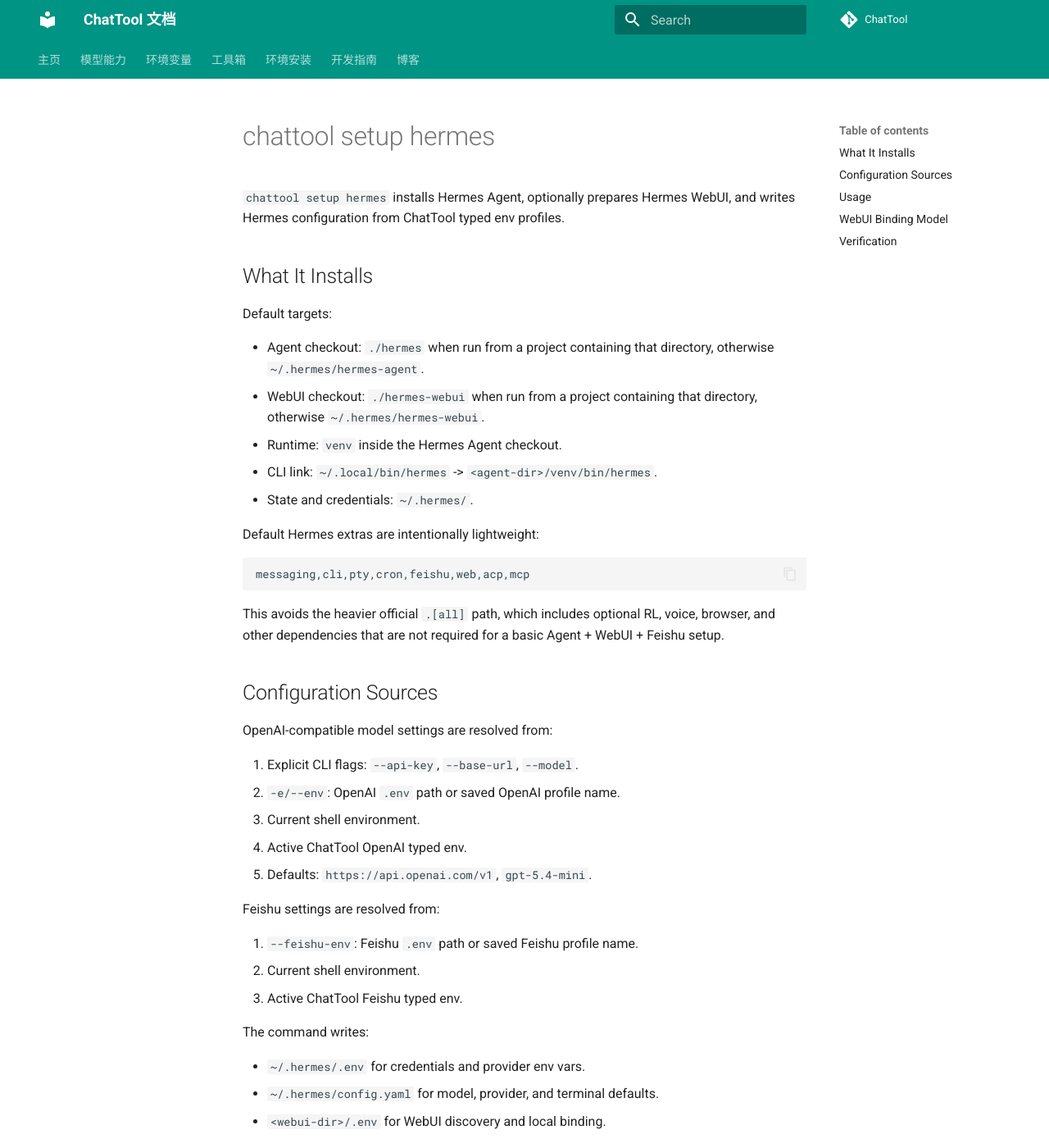
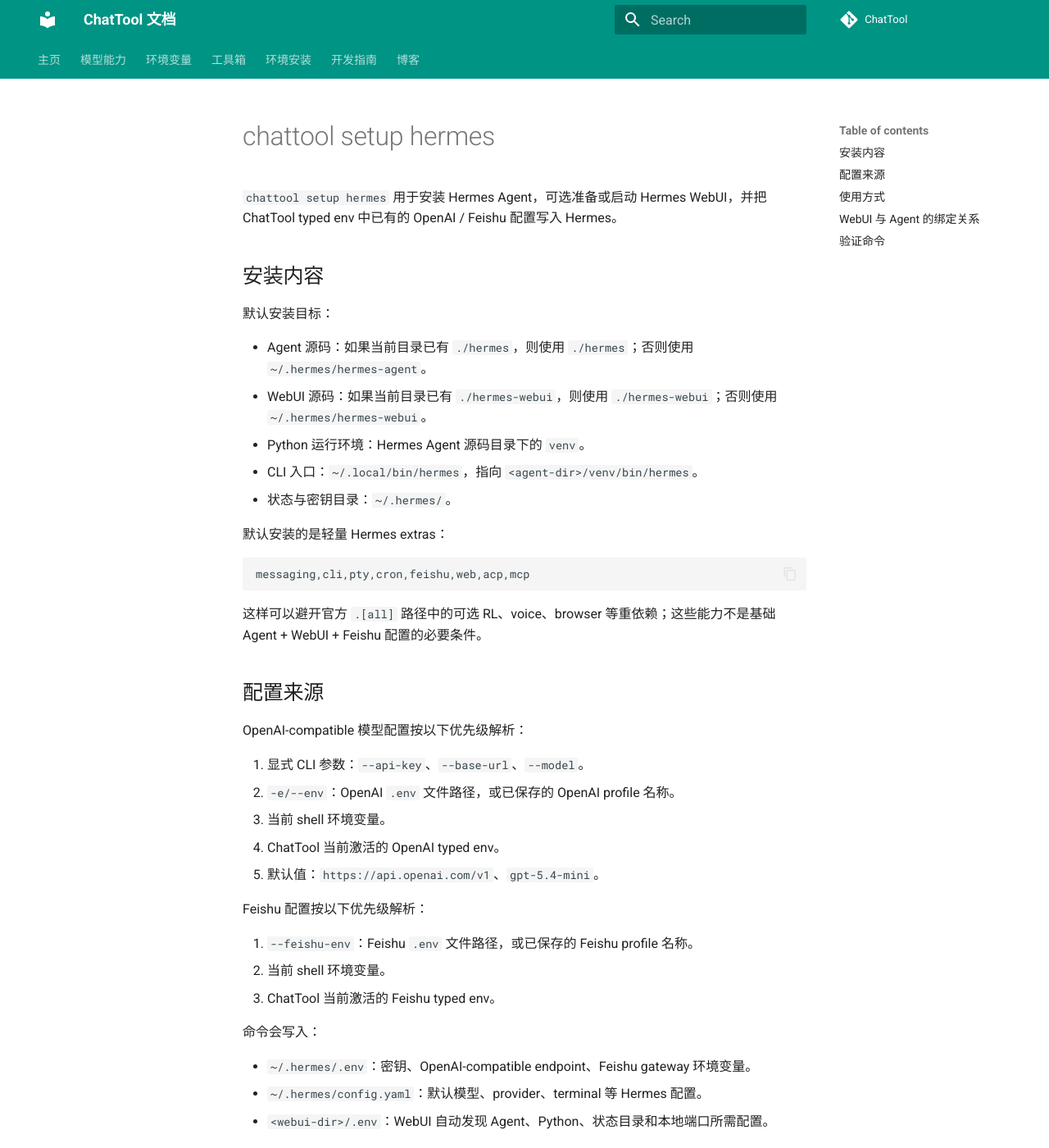
Before and after one commit to cubenlp/ChatTool, an MkDocs documentation site: the page built from docs/setup-hermes.md, in a window 1280 px wide and 1400 px high. Shown: the whole window at 82% size. Built offline with MkDocs 1.6.1 and Material for MkDocs 9.7.7, drawn with Linux system fonts in a browser that asks for light colours; comment, search, counter and statistics services are not loaded; the version menu is left out; some of the changed text lies outside the part shown.

Commit message:
docs: localize hermes setup guide

````diff
--- a/docs/setup-hermes.md
+++ b/docs/setup-hermes.md
@@ -1,95 +1,95 @@
 # chattool setup hermes
 
-`chattool setup hermes` installs Hermes Agent, optionally prepares Hermes WebUI, and writes Hermes configuration from ChatTool typed env profiles.
+`chattool setup hermes` 用于安装 Hermes Agent，可选准备或启动 Hermes WebUI，并把 ChatTool typed env 中已有的 OpenAI / Feishu 配置写入 Hermes。
 
-## What It Installs
+## 安装内容
 
-Default targets:
+默认安装目标：
 
-- Agent checkout: `./hermes` when run from a project containing that directory, otherwise `~/.hermes/hermes-agent`.
-- WebUI checkout: `./hermes-webui` when run from a project containing that directory, otherwise `~/.hermes/hermes-webui`.
-- Runtime: `venv` inside the Hermes Agent checkout.
-- CLI link: `~/.local/bin/hermes` -> `<agent-dir>/venv/bin/hermes`.
-- State and credentials: `~/.hermes/`.
+- Agent 源码：如果当前目录已有 `./hermes`，则使用 `./hermes`；否则使用 `~/.hermes/hermes-agent`。
+- WebUI 源码：如果当前目录已有 `./hermes-webui`，则使用 `./hermes-webui`；否则使用 `~/.hermes/hermes-webui`。
+- Python 运行环境：Hermes Agent 源码目录下的 `venv`。
+- CLI 入口：`~/.local/bin/hermes`，指向 `<agent-dir>/venv/bin/hermes`。
+- 状态与密钥目录：`~/.hermes/`。
 
-Default Hermes extras are intentionally lightweight:
+默认安装的是轻量 Hermes extras：
 
 ```text
 messaging,cli,pty,cron,feishu,web,acp,mcp
 ```
 
-This avoids the heavier official `.[all]` path, which includes optional RL, voice, browser, and other dependencies that are not required for a basic Agent + WebUI + Feishu setup.
+这样可以避开官方 `.[all]` 路径中的可选 RL、voice、browser 等重依赖；这些能力不是基础 Agent + WebUI + Feishu 配置的必要条件。
 
-## Configuration Sources
+## 配置来源
 
-OpenAI-compatible model settings are resolved from:
+OpenAI-compatible 模型配置按以下优先级解析：
 
-1. Explicit CLI flags: `--api-key`, `--base-url`, `--model`.
-2. `-e/--env`: OpenAI `.env` path or saved OpenAI profile name.
-3. Current shell environment.
-4. Active ChatTool OpenAI typed env.
-5. Defaults: `https://api.openai.com/v1`, `gpt-5.4-mini`.
+1. 显式 CLI 参数：`--api-key`、`--base-url`、`--model`。
+2. `-e/--env`：OpenAI `.env` 文件路径，或已保存的 OpenAI profile 名称。
+3. 当前 shell 环境变量。
+4. ChatTool 当前激活的 OpenAI typed env。
+5. 默认值：`https://api.openai.com/v1`、`gpt-5.4-mini`。
 
-Feishu settings are resolved from:
+Feishu 配置按以下优先级解析：
 
-1. `--feishu-env`: Feishu `.env` path or saved Feishu profile name.
-2. Current shell environment.
-3. Active ChatTool Feishu typed env.
+1. `--feishu-env`：Feishu `.env` 文件路径，或已保存的 Feishu profile 名称。
+2. 当前 shell 环境变量。
+3. ChatTool 当前激活的 Feishu typed env。
 
-The command writes:
+命令会写入：
 
-- `~/.hermes/.env` for credentials and provider env vars.
-- `~/.hermes/config.yaml` for model, provider, and terminal defaults.
-- `<webui-dir>/.env` for WebUI discovery and local binding.
+- `~/.hermes/.env`：密钥、OpenAI-compatible endpoint、Feishu gateway 环境变量。
+- `~/.hermes/config.yaml`：默认模型、provider、terminal 等 Hermes 配置。
+- `<webui-dir>/.env`：WebUI 自动发现 Agent、Python、状态目录和本地端口所需配置。
 
-Secrets are written locally and should not be committed.
+密钥只写入本机文件，不应提交到 Git 仓库。
 
-## Usage
+## 使用方式
 
-Preview actions without writing files:
+只预览计划，不写文件、不执行安装：
 
 ```bash
 chattool setup hermes --dry-run -I
 ```
 
-Install in the current research project and reuse active ChatTool env profiles:
+在当前 research project 内安装，并复用 ChatTool 当前激活的 typed env：
 
 ```bash
 chattool setup hermes --agent-dir ./hermes --webui-dir ./hermes-webui
 ```
 
-Use named profiles:
+显式指定 OpenAI / Feishu profile：
 
 ```bash
 chattool setup hermes -e apple --feishu-env rexwzh
 ```
 
-Install and start WebUI:
+安装并启动 WebUI：
 
 ```bash
 chattool setup hermes --agent-dir ./hermes --webui-dir ./hermes-webui --start-webui
 ```
 
-Only install dependencies and CLI link, without writing model or Feishu config:
+只安装依赖和 CLI 链接，不写模型或 Feishu 配置：
 
 ```bash
 chattool setup hermes --install-only
 ```
 
-## WebUI Binding Model
+## WebUI 与 Agent 的绑定关系
 
-A single Hermes WebUI server process binds to one Hermes Agent runtime via:
+一个 Hermes WebUI server 进程启动时绑定一套 Hermes Agent runtime，主要由这些变量决定：
 
 - `HERMES_WEBUI_AGENT_DIR`
 - `HERMES_WEBUI_PYTHON`
 - `HERMES_HOME`
 - `HERMES_CONFIG_PATH`
 
-That WebUI can still contain multiple sessions, workspaces, and profiles. To run multiple isolated Hermes backends, start multiple WebUI processes on different ports with different `HERMES_HOME` / `HERMES_WEBUI_AGENT_DIR` values.
+因此默认模型是“一套 WebUI 绑定一套 Hermes Agent runtime”。同一个 WebUI 内仍然可以有多个 sessions、workspaces 和 profiles。如果需要多套相互隔离的 Hermes 后端，可以启动多个 WebUI 进程，并为每个进程设置不同的端口、`HERMES_HOME` 和 `HERMES_WEBUI_AGENT_DIR`。
 
-## Verification
+## 验证命令
 
-After setup:
+安装后建议执行：
 
 ```bash
 hermes version
@@ -99,4 +99,9 @@
 curl --noproxy '*' http://127.0.0.1:8787/health
 ```
 
-If a local proxy is configured, use `--noproxy '*'` or set `NO_PROXY=127.0.0.1,localhost` for local WebUI health checks.
+如果本机配置了 HTTP 代理，本地 WebUI 健康检查建议使用 `--noproxy '*'`，或设置：
+
+```bash
+export NO_PROXY=127.0.0.1,localhost
+export no_proxy=127.0.0.1,localhost
+```
````
